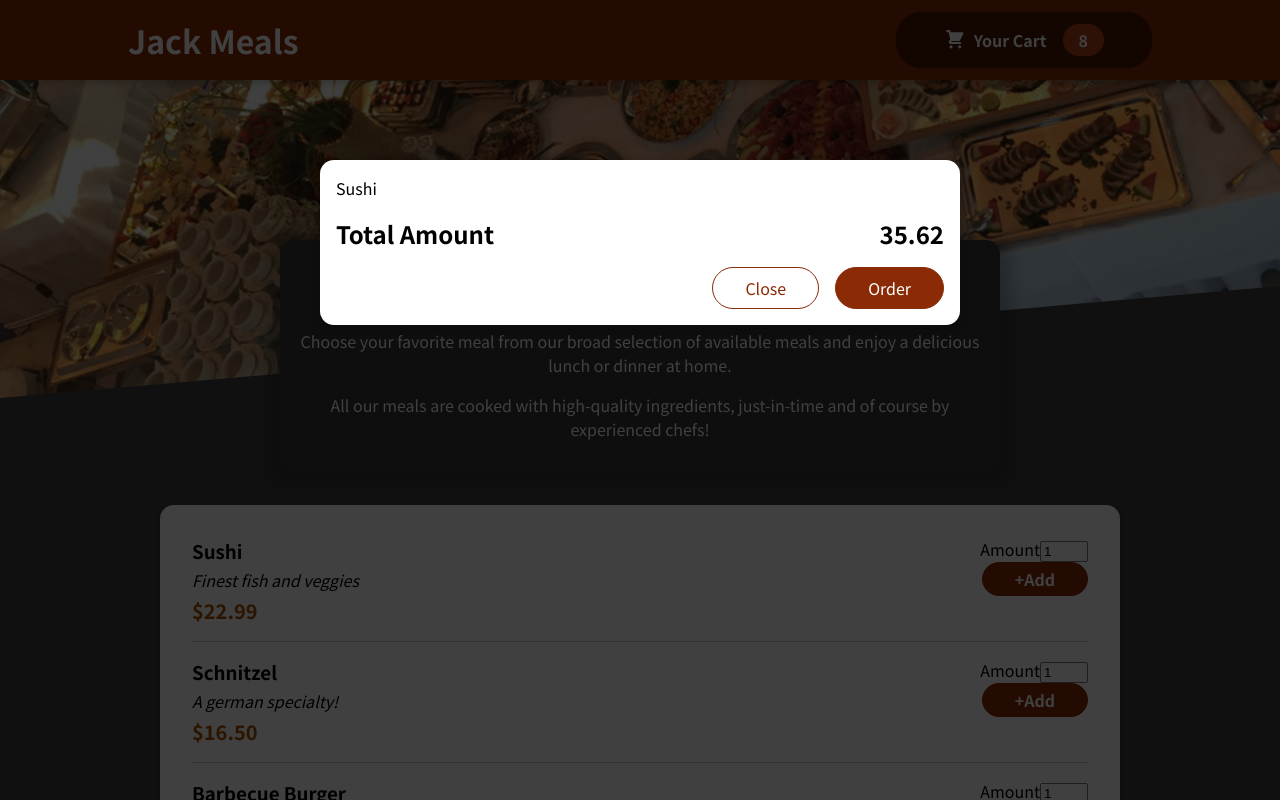
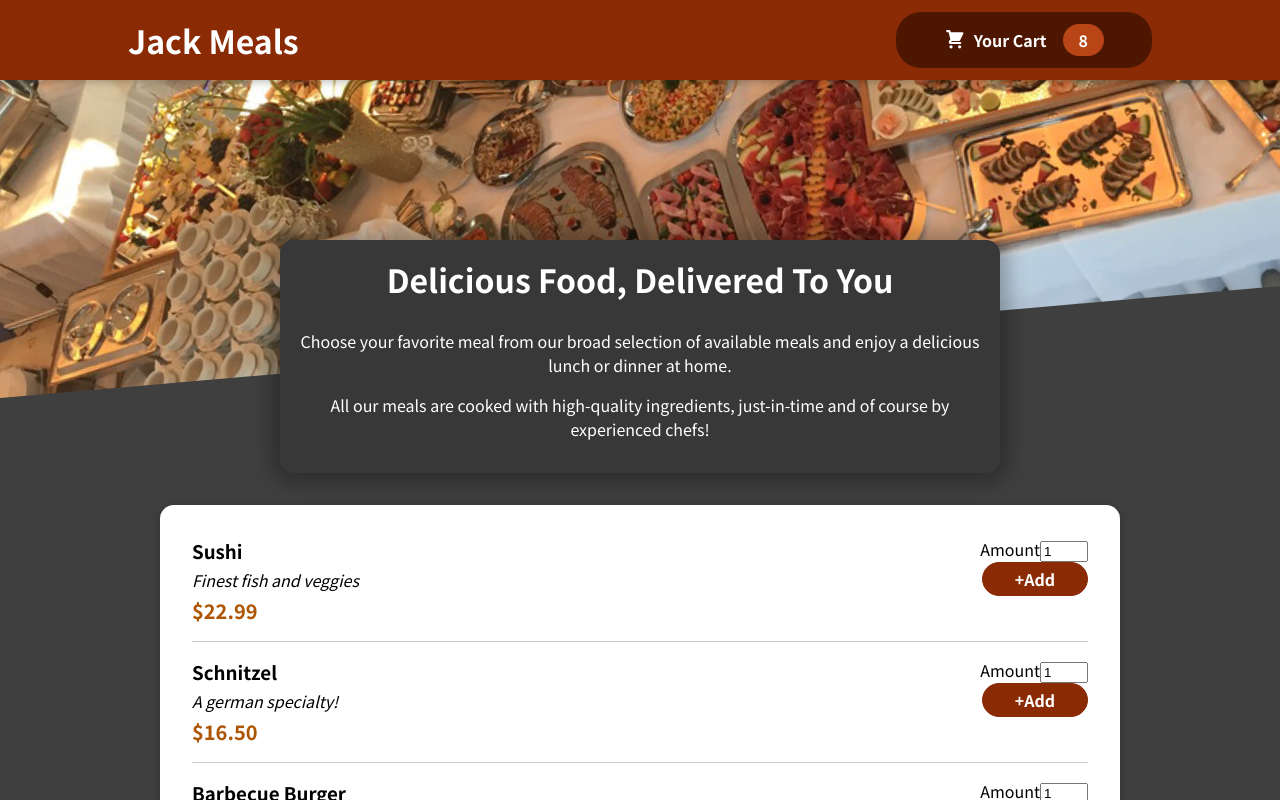
Before and after one commit to jaganathan05/Restarent-React-App, a React (Create React App) app: page / in a window 1280 px wide. Shown: the top 800 px of the page. Built offline with nearby package versions, Linux system fonts and the light colour scheme.

Commit message:
Cart open and close

```diff
--- a/src/App.js
+++ b/src/App.js
@@ -1,12 +1,21 @@
-import React, { Fragment } from "react";
+import React, { Fragment ,useState} from "react";
 import Header from "./components/Layout/Header";
 import Meals from "./components/Meals/Meals";
 import Cart from "./components/Cart/Cart";
 function App() {
+    const [cartIsShown , setCartIsShown]= useState(false)
+    const showCartHandler =()=>{
+      setCartIsShown(true)
+    }
+    const hideCartHandler = ()=>{
+      setCartIsShown(false)
+    }
+
   return (
     <Fragment>
-      <Cart/>
-      <Header/>
+      {cartIsShown && <Cart onhidecart={hideCartHandler}/>}
+
+      <Header onshowcart = {showCartHandler}/>
       <main>
         <Meals/>
       </main>
--- a/src/components/Cart/Cart.js
+++ b/src/components/Cart/Cart.js
@@ -11,14 +11,14 @@
   );
 
   return (
-    <Model>
+    <Model onhidecart={props.onhidecart}>
       {cartItems}
       <div className={classes.total}>
         <span>Total Amount</span>
         <span>35.62</span>
       </div>
       <div className={classes.actions}>
-        <button className={classes['button--alt']}>Close</button>
+        <button className={classes['button--alt']} onClick={props.onhidecart}>Close</button>
         <button className={classes.button}>Order</button>
       </div>
     </Model>
--- a/src/components/Layout/Header.js
+++ b/src/components/Layout/Header.js
@@ -7,7 +7,7 @@
     <React.Fragment>
       <header className={classes.header}>
         <h1>Jack Meals</h1>
-        <HeaderCartButton/>
+        <HeaderCartButton onClick={props.onshowcart}/>
       </header>
       <div className={classes['main-image']}>
         <img src={MealsImg} alt="A Table full of delicious foods!"></img>
--- a/src/components/Layout/HeaderCartButton.js
+++ b/src/components/Layout/HeaderCartButton.js
@@ -1,8 +1,8 @@
 import React from "react";
 import CartIcon from "../Cart/CartIcon";
 import classes from './HeaderCartButton.module.css'
-function HeaderCartButton (){
-  return <button className={classes.button}>
+function HeaderCartButton (props){
+  return <button className={classes.button} onClick={props.onClick} >
     <span className={classes.icon}><CartIcon/></span>
     <span>Your Cart</span>
     <span className={classes.badge}>8</span>
--- a/src/components/UI/Model.js
+++ b/src/components/UI/Model.js
@@ -3,7 +3,7 @@
 import ReactDom from 'react-dom'
 
 const BackDrop = props =>{
-    return <div className={classes.backdrop}></div>
+    return <div className={classes.backdrop} onClick={props.onhidecart}></div>
 }
 
 const  ModelOverlay = props =>{
@@ -17,7 +17,7 @@
 const portalElement = document.getElementById('overlays')
 function Model (props){
  return <Fragment>
-    {ReactDom.createPortal(<BackDrop/>,portalElement)}
+    {ReactDom.createPortal(<BackDrop onhidecart={props.onhidecart}/>,portalElement)}
     {ReactDom.createPortal(<ModelOverlay>{props.children}</ModelOverlay>,portalElement)}
  </Fragment>
 }
```
